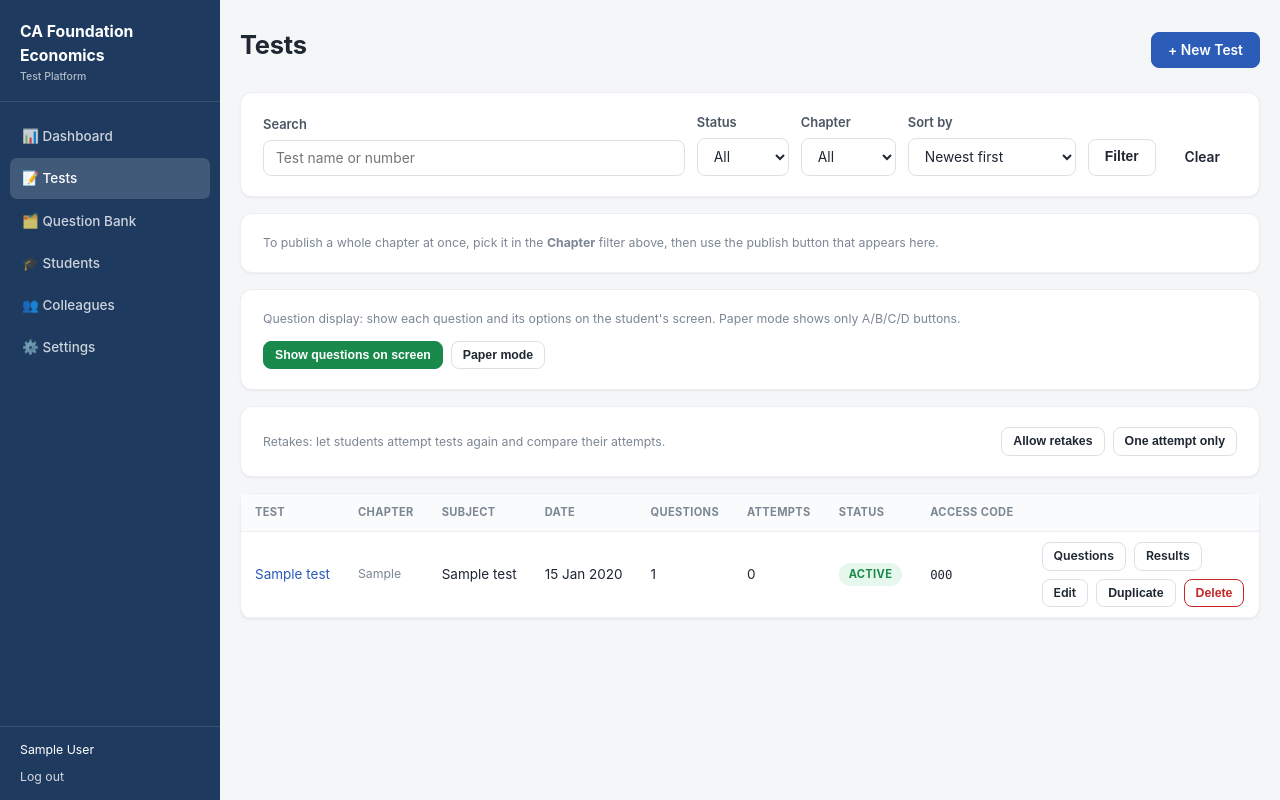
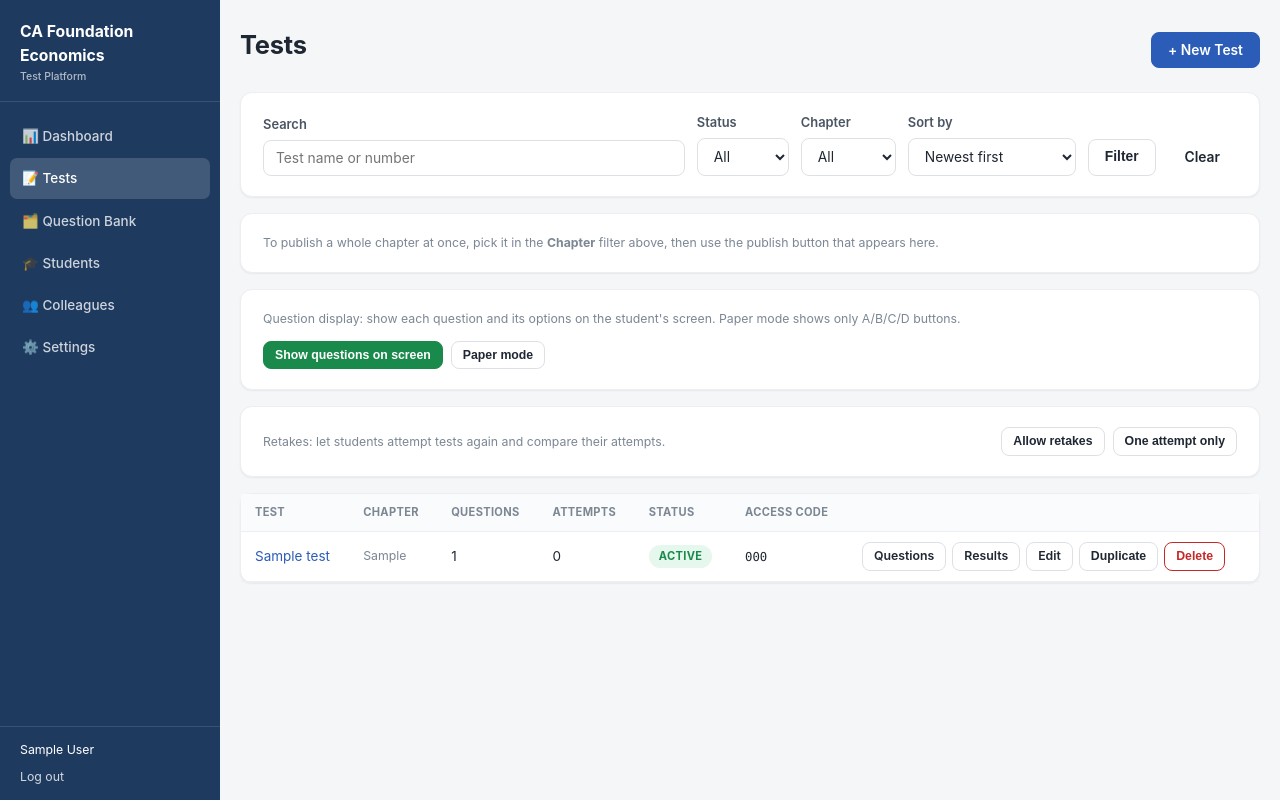
Before and after one commit to vkladdagst/ca-foundation-economics-test-platform, a Flask app: page /teacher/tests in a window 1280 px wide. Run offline with Flask 3, Linux system fonts and the light colour scheme; a user stored in the database is signed in; tables that the repository leaves empty hold one stand-in row (values such as "Sample post").

Commit message:
Pin scramp/asn1crypto so fresh builds can still connect, and fix Tests table layout
A fresh Render build resolved an incompatible scramp for the pinned
pg8000 and the app crashed at startup (scramp has no attribute
make_channel_binding). Pin the two versions known to work together.

Also stop the Tests table from stacking its buttons into very tall rows
and pushing Status/Access Code off-screen: drop the constant Subject and
empty Date columns and let long cells wrap.

Co-Authored-By: Claude Sonnet 5.5 <noreply@anthropic.com>

```diff
--- a/requirements.txt
+++ b/requirements.txt
@@ -9,3 +9,5 @@ gunicorn==23.0.0
 pg8000==1.31.2
 pywebpush==2.5.0
 requests==2.34.2
+scramp==1.4.17
+asn1crypto==1.5.1
--- a/templates/teacher/tests_list.html
+++ b/templates/teacher/tests_list.html
@@ -2,6 +2,14 @@
 {% set active = 'tests' %}
 {% block title %}Tests{% endblock %}
 {% block teacher_body %}
+<style>
+  /* With hundreds of tests the default no-wrap cells pushed Status, Access Code
+     and the buttons off-screen and stacked the buttons into very tall rows. */
+  .tests-table td, .tests-table th { white-space: normal; }
+  .tests-table td:nth-child(n+3):nth-child(-n+6), .tests-table th:nth-child(n+3):nth-child(-n+6) { white-space: nowrap; }
+  .tests-table td.actions-cell { min-width: 330px; }
+  .tests-table td .btn-group { gap: 6px; }
+</style>
 <div class="page-header">
   <div class="row">
     <h1>Tests</h1>
@@ -111,20 +119,18 @@
 <div class="card">
   {% if tests %}
   <div class="table-wrap">
-    <table>
-      <thead><tr><th>Test</th><th>Chapter</th><th>Subject</th><th>Date</th><th>Questions</th><th>Attempts</th><th>Status</th><th>Access Code</th><th></th></tr></thead>
+    <table class="tests-table">
+      <thead><tr><th>Test</th><th>Chapter</th><th>Questions</th><th>Attempts</th><th>Status</th><th>Access Code</th><th></th></tr></thead>
       <tbody>
         {% for t in tests %}
         <tr>
           <td><a href="{{ url_for('teacher.results', test_id=t.id) }}">{{ t.title }}</a></td>
           <td class="small muted">{{ t.chapter or '—' }}</td>
-          <td>{{ t.subject }}</td>
-          <td>{{ t.test_date | d }}</td>
           <td>{{ question_counts.get(t.id, 0) }}</td>
           <td>{{ submitted_counts.get(t.id, 0) }}</td>
           <td><span class="badge badge-{{ t.status }}">{{ t.status }}</span></td>
           <td><span class="mono small">{{ t.access_code }}</span></td>
-          <td>
+          <td class="actions-cell">
             <div class="btn-group">
               {% if t.status == 'draft' and question_counts.get(t.id, 0) %}
               <form method="post" action="{{ url_for('teacher.test_publish', test_id=t.id) }}" style="display:inline;"
```
